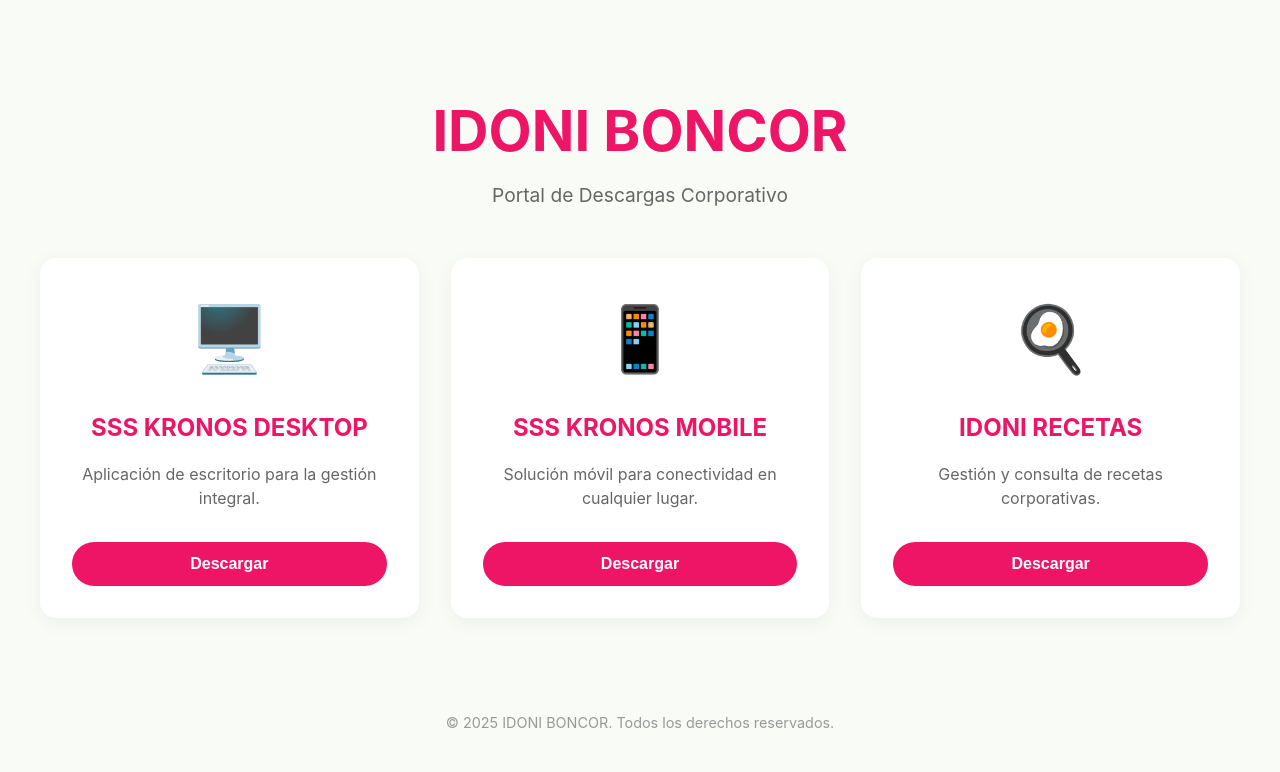
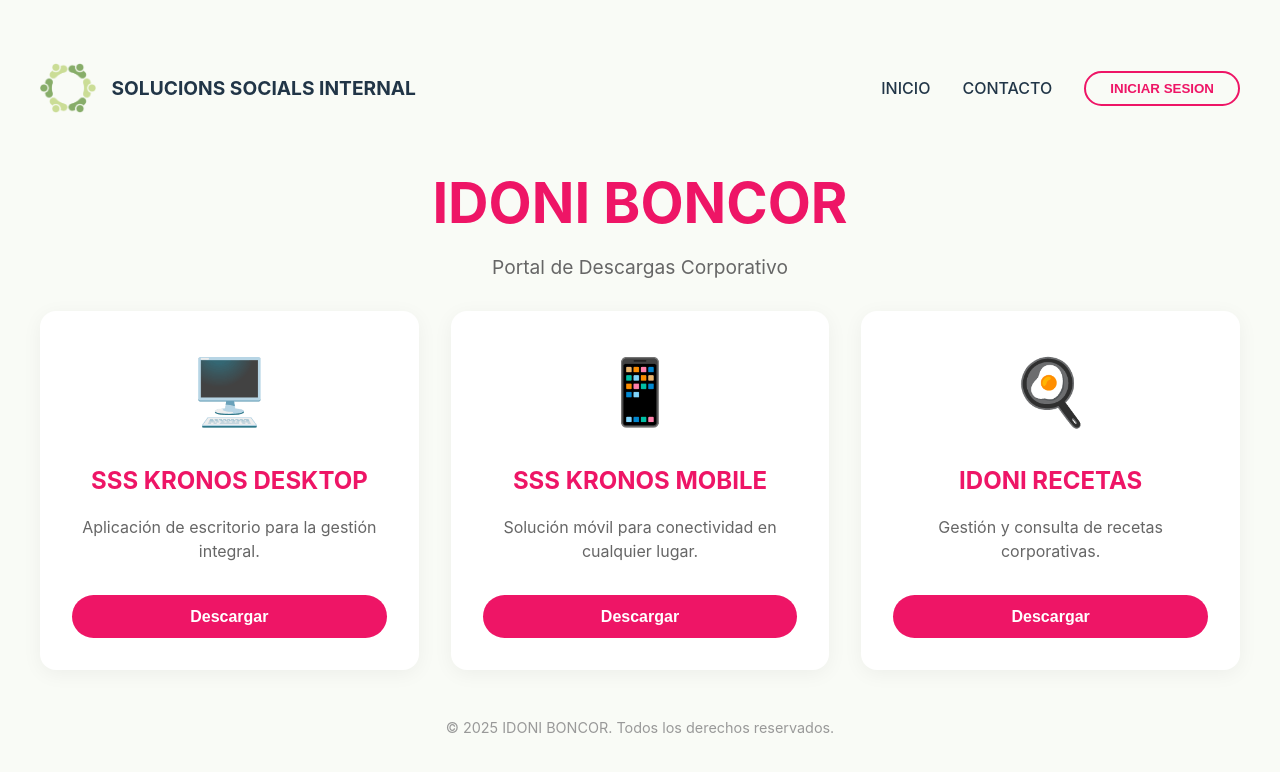
Before and after one commit to Solucions-Socials-Sostenibles-DEV/Solucions-Socials-Sostenibles-DevWebsite, a React (Vite) app: page / in a window 1280 px wide. Shown: the top 772 px of the page. Built offline with nearby package versions, Linux system fonts and the light colour scheme.

Commit message:
FEAT: navbar implementado y corregida distancia con el grid

```diff
--- a/src/App.css
+++ b/src/App.css
@@ -9,20 +9,85 @@
   display: flex;
   flex-direction: column;
   align-items: center;
-  gap: 3rem;
   width: 100%;
 }
 
-.header h1 {
+.navbar {
+  display: flex;
+  justify-content: space-between;
+  align-items: center;
+  width: 100%;
+  max-width: 1200px;
+  padding: 1rem 0;
+  margin-bottom: 2rem;
+}
+
+.navbar-brand {
+  display: flex;
+  align-items: center;
+  gap: 1rem;
+}
+
+.navbar-logo {
+  height: 50px;
+  width: auto;
+}
+
+.navbar-brand h1 {
+  font-size: 1.2rem;
+  font-weight: 700;
+  color: var(--color-text);
+  margin: 0;
+}
+
+.navbar-links {
+  display: flex;
+  align-items: center;
+  gap: 2rem;
+  list-style: none;
+  margin: 0;
+  padding: 0;
+}
+
+.navbar-links a {
+  color: var(--color-text);
+  text-decoration: none;
+  font-weight: 500;
+  border-bottom: 2px solid transparent;
+  transition: border-color 0.2s;
+}
+
+.navbar-links a:hover {
+  border-color: var(--color-primary);
+}
+
+.login-btn {
+  background-color: transparent;
+  color: var(--color-primary);
+  border: 2px solid var(--color-primary);
+  padding: 0.5rem 1.5rem;
+  border-radius: 50px;
+  font-weight: 600;
+  transition: all 0.2s;
+}
+
+.login-btn:hover {
+  background-color: var(--color-primary);
+  color: white;
+}
+
+.header h2 {
   font-size: 3.5rem;
   color: var(--color-primary);
   margin-bottom: 0.5rem;
+  margin-top: 0;
 }
 
 .header p {
   font-size: 1.2rem;
   color: #666;
   margin: 0;
+  margin-bottom: 1.8rem;
 }
 
 .app-grid {
--- a/src/App.jsx
+++ b/src/App.jsx
@@ -22,8 +22,20 @@ function App() {
 
   return (
     <div className="container">
-      <header className="header">
-        <h1>IDONI BONCOR</h1>
+      <nav className="navbar">
+        <div className="navbar-brand">
+          <img src="/logo.png" alt="Logo" className="navbar-logo" />
+          <h1>SOLUCIONS SOCIALS INTERNAL</h1>
+        </div>
+        <ul className="navbar-links">
+          <li><a href="#inicio">INICIO</a></li>
+          <li><a href="#contacto">CONTACTO</a></li>
+          <li><button className="login-btn">INICIAR SESION</button></li>
+        </ul>
+      </nav>
+
+      <header className="header" id="inicio">
+        <h2>IDONI BONCOR</h2>
         <p>Portal de Descargas Corporativo</p>
       </header>
 
```
